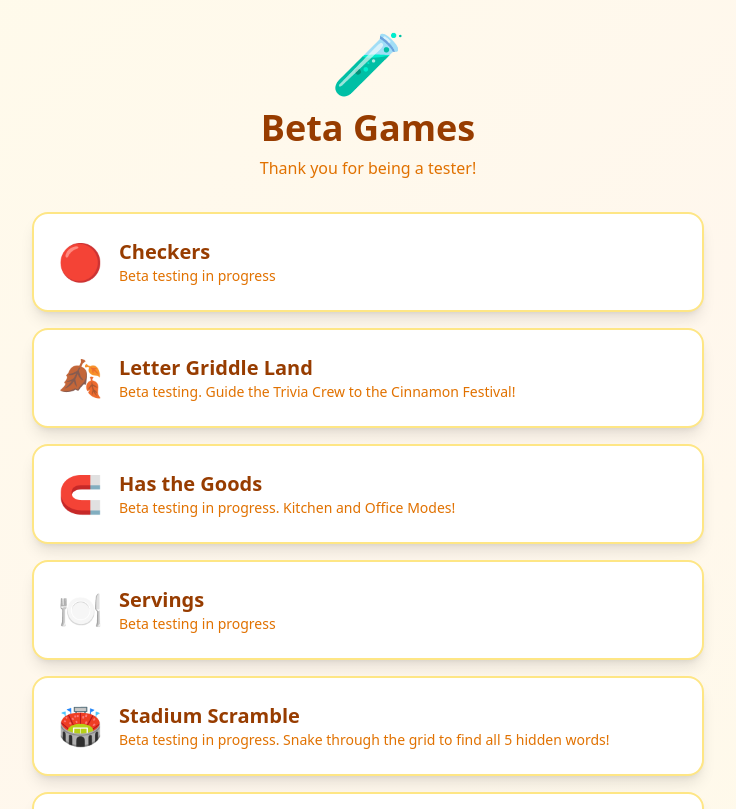
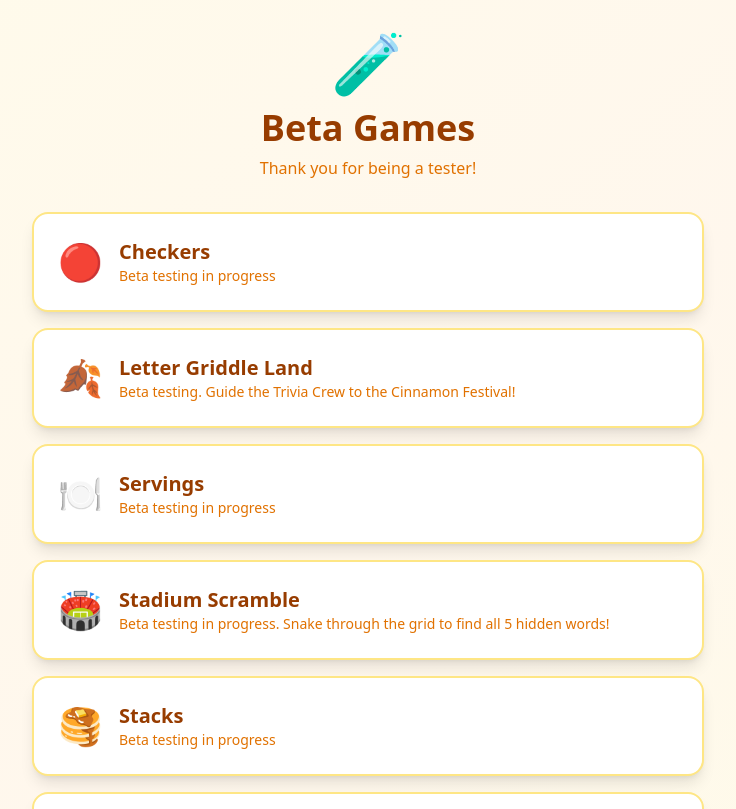
Before and after one commit to lauriegriddle/griddle-game, a Next.js app: page /beta in a window 1280 px wide. Shown: the top 809 px of the page, without its empty margins (272-1008 px from the left). Built offline with nearby package versions, Linux system fonts and the light colour scheme.

Commit message:
Remove Ambiance and Has the Goods from Beta page

```diff
--- a/app/beta/page.js
+++ b/app/beta/page.js
@@ -11,12 +11,6 @@ export default function BetaGames() {
       href: "/griddle-land",
       emoji: "🍂",
       description: "Beta testing.  Guide the Trivia Crew to the Cinnamon Festival!"
-    },
-    {
-      name: "Has the Goods",
-      href: "/goods",
-      emoji: "🧲",
-      description: "Beta testing in progress.  Kitchen and Office Modes!"
     },
     {
       name: "Servings",
```
